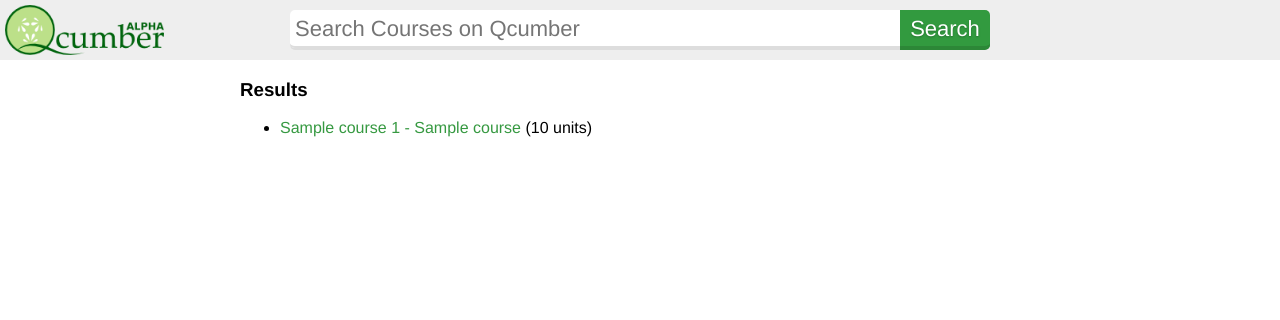
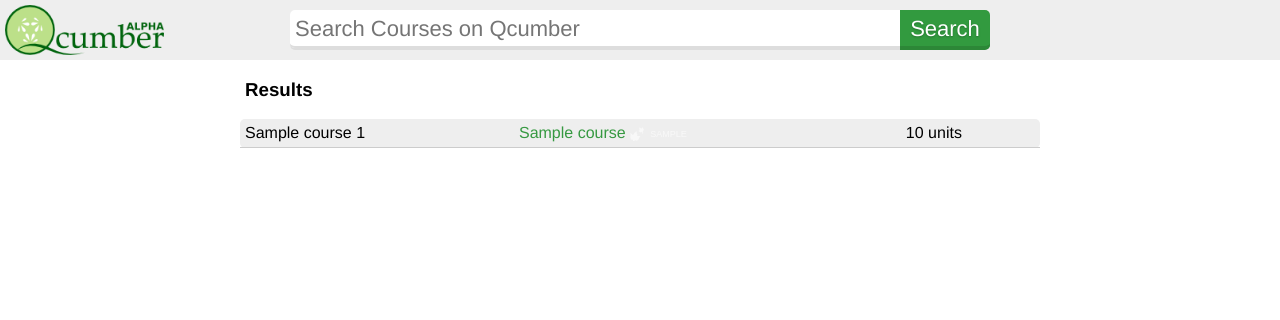
Before and after one commit to Queens-Hacks/qcumber-frontend, a Flask app: template templates/search.html in a window 1280 px wide. Shown: the top 320 px of the page. Run offline with Flask 2, Linux system fonts and the light colour scheme; the template is opened without the code that fills it: most values are stand-ins (such as "Sample title", 1, 10 or a date in 2020); style sheets or scripts are compiled from the project's sources; some libraries are stand-ins or nearby versions.

Commit message:
Styled course listings

```diff
--- a/main.py
+++ b/main.py
@@ -185,7 +185,7 @@ def search():
 
     reses = [x['_source'] for x in results]
 
-    return render_template('search.html', query=query, results=reses)
+    return render_template('search.html', query=query, courses=reses)
 
 if __name__ == '__main__':
     app.run(port=3000)
--- a/raw/styles/styles.scss
+++ b/raw/styles/styles.scss
@@ -130,7 +130,7 @@ header.navbar {
 }
 
 /*************
- * HOME PAGE *
+ * Home Page *
  *************/
 
 .biglogo {
@@ -195,3 +195,123 @@ header.navbar {
   overflow: hidden;
   text-align: center;
 }
+
+/************************
+ * Course listing Pages *
+ ************************/
+
+.course-listing {
+  width: 100%;
+  border-collapse: collapse;
+
+  tr {
+    background-color: #eee;
+    border-bottom: 1px solid #ccc;
+
+    &:hover {
+      background-color: #ddd;
+    }
+
+    &:first-child {
+      td:first-child {
+        border-top-left-radius: 5px;
+      }
+      td:last-child {
+        border-top-right-radius: 5px;
+      }
+    }
+
+    &:last-child {
+      td:first-child {
+        border-bottom-left-radius: 5px;
+      }
+      td:last-child {
+        border-bottom-right-radius: 5px;
+      }
+    }
+
+  }
+
+  td {
+    margin: 0px;
+    padding: 5px;
+  }
+}
+
+.season-tag {
+  font-family: 'Droid Sans', sans-serif;
+  opacity: 0.6;
+  filter: alpha(opacity=60);
+
+  position: relative;
+  display: inline-block;
+  padding: 0 6px 0 20px;
+  height: 14px;
+  line-height: 15px;
+  font-size: 9px;
+  vertical-align: middle;
+  font-weight: bolc;
+  text-transform: uppercase;
+  color: #fff;
+  border-radius: 5px;
+
+
+  &.season-Fall {
+    border: 1px solid #c67f54;
+    background-color: #c67f54;
+
+    &:before {
+      background-position: 1px 0px;
+    }
+  }
+
+  &.season-Winter {
+    border: 1px solid #7668be;
+    background-color: #796bbf;
+
+    &:before {
+      background-position: 1px -24px;
+    }
+  }
+
+  &.season-Summer {
+    border: 1px solid #64ac6d;
+    background-color: #64ac6d;
+
+    &:before {
+      background-position: 1px -48px;
+    }
+  }
+
+  &:before {
+    position: absolute;
+    top: 0px;
+    left: 0px;
+    height: 100%;
+    width: 100%;
+    background-image: url('../images/seasons.png');
+    background-repeat: no-repeat;
+    content: ' ';
+  }
+}
+
+a:hover .season-tag {
+  opacity: 1;
+  filter: alpha(opacity=100)
+}
+
+/*****************
+ * Page headings *
+ *****************/
+h3 {
+  margin-left: 5px;
+}
+
+h4 {
+  margin-left: 5px;
+}
+
+p {
+  margin-left: 5px;
+  margin-right: 5px;
+}
--- /dev/null
+++ b/templates/components/course_listing.html
@@ -0,0 +1,14 @@
+<table class="course-listing">
+  {% for course in courses %}
+    <tr>
+      <td>{{ course.subject }} {{ course.number }}</td>
+      <td>
+        <a href="/catalog/{{ course.subject }}/{{ course.number }}">
+          {{ course.title }}
+          <span class="season-tag season-{{ course.typically_offered }}">{{ course.typically_offered }}</span>
+        </a>
+      </td>
+      <td>{{ course.units }} units</td>
+    </tr>
+  {% endfor %}
+</table>
--- a/templates/search.html
+++ b/templates/search.html
@@ -5,11 +5,9 @@
 {% block contents %}
 <h3 class="pagetitle">Results</h3>
 
-{% if results %}
+{% if courses %}
+{% include "components/course_listing.html" %}
 <ul class="results">
-  {% for course in results %}
-  <li><a href="/catalog/{{course.subject}}/{{course.number}}">{{course.subject}} {{course.number}} - {{course.title}}</a> ({{course.units}} units)</li>
-  {% endfor %}
 </ul>
 {% else %}
 <p>Your search for {{ query }} turned up no results. Sorry!</p>
```
Also changed, not shown: templates/subject.html (+2 -6 lines), static/images/seasons.png (added).
